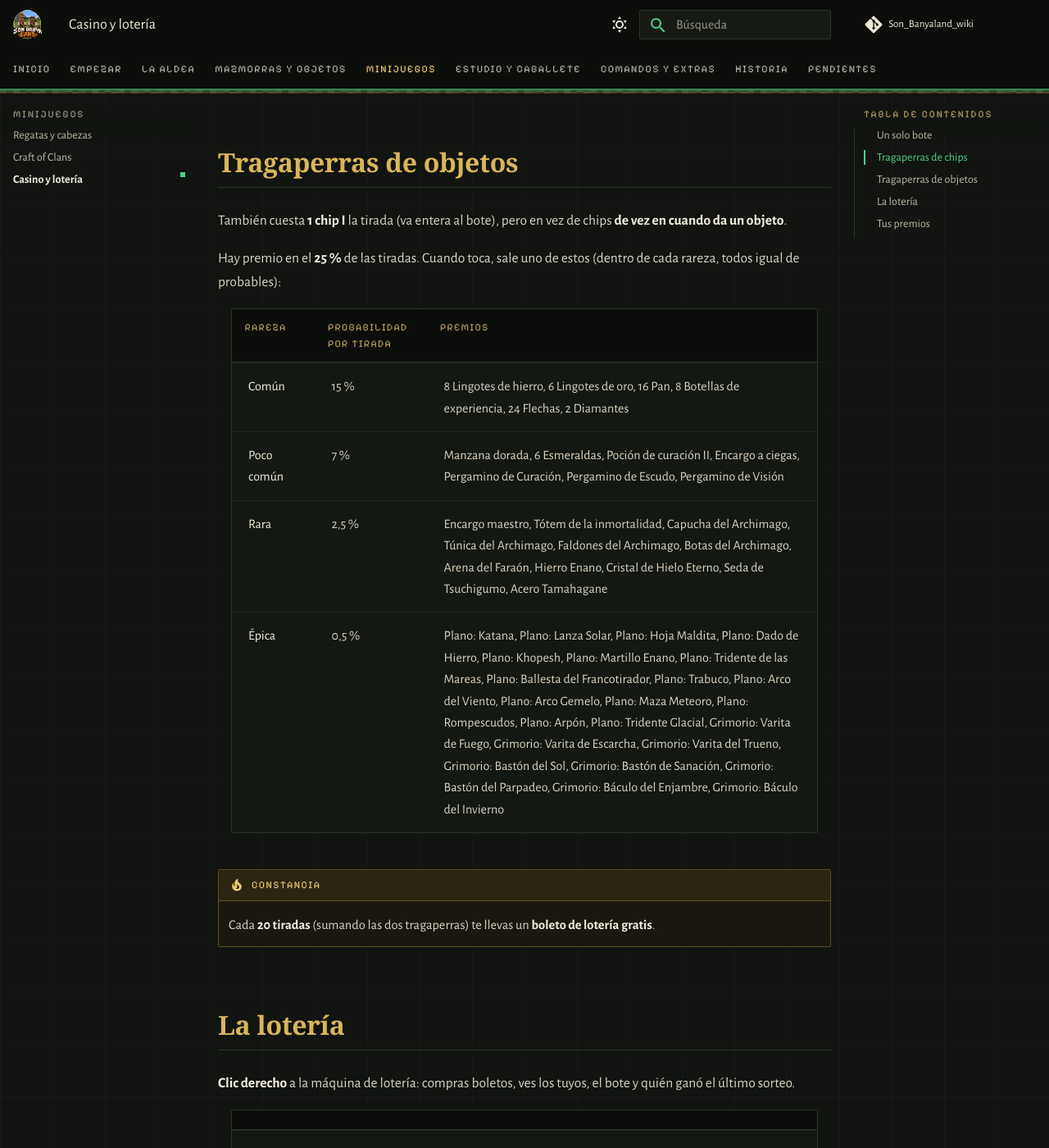
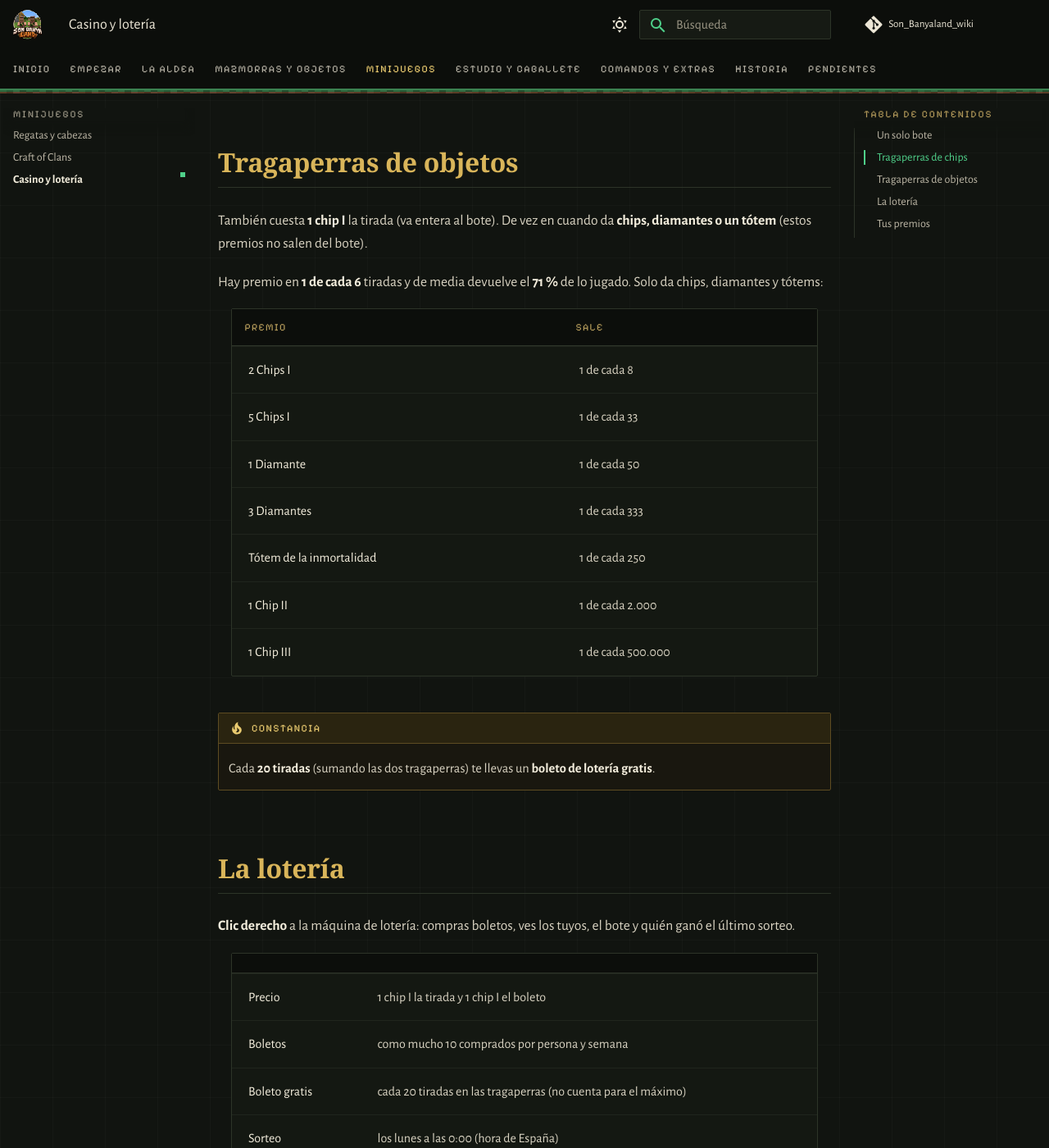
Before and after one commit to PigPilgrim/Son_Banyaland_wiki, an MkDocs documentation site: the page built from docs/casino.md, in a window 1280 px wide and 1400 px high, scrolled down 1425 px. Shown: the whole window at 82% size. Built offline with MkDocs 1.6.1 and Material for MkDocs 9.7.7, drawn with Linux system fonts in a browser that asks for light colours; some web fonts are replaced; comment, search, counter and statistics services are not loaded.

Commit message:
Casino: la tragaperras de objetos da solo chips, diamantes y tótems; Craft of Clans: botón «Avisos de ataques»; guías: los logros del crimen se anuncian sin nombre; calidad de la mercancía: precio hasta +30 %
Co-Authored-By: Claude Opus 5.5 <noreply@anthropic.com>

```diff
--- a/docs/_generado/casino_objetos.md
+++ b/docs/_generado/casino_objetos.md
@@ -1,8 +1,11 @@
-Hay premio en el **25 %** de las tiradas. Cuando toca, sale uno de estos (dentro de cada rareza, todos igual de probables):
+Hay premio en **1 de cada 6** tiradas y de media devuelve el **71 %** de lo jugado. Solo da chips, diamantes y tótems:
 
-| Rareza | Probabilidad por tirada | Premios |
-|---|---|---|
-| Común | 15 % | 8 Lingotes de hierro, 6 Lingotes de oro, 16 Pan, 8 Botellas de experiencia, 24 Flechas, 2 Diamantes |
-| Poco común | 7 % | Manzana dorada, 6 Esmeraldas, Poción de curación II, Encargo a ciegas, Pergamino de Curación, Pergamino de Escudo, Pergamino de Visión |
-| Rara | 2,5 % | Encargo maestro, Tótem de la inmortalidad, Capucha del Archimago, Túnica del Archimago, Faldones del Archimago, Botas del Archimago, Arena del Faraón, Hierro Enano, Cristal de Hielo Eterno, Seda de Tsuchigumo, Acero Tamahagane |
-| Épica | 0,5 % | Plano: Katana, Plano: Lanza Solar, Plano: Hoja Maldita, Plano: Dado de Hierro, Plano: Khopesh, Plano: Martillo Enano, Plano: Tridente de las Mareas, Plano: Ballesta del Francotirador, Plano: Trabuco, Plano: Arco del Viento, Plano: Arco Gemelo, Plano: Maza Meteoro, Plano: Rompescudos, Plano: Arpón, Plano: Tridente Glacial, Grimorio: Varita de Fuego, Grimorio: Varita de Escarcha, Grimorio: Varita del Trueno, Grimorio: Bastón del Sol, Grimorio: Bastón de Sanación, Grimorio: Bastón del Parpadeo, Grimorio: Báculo del Enjambre, Grimorio: Báculo del Invierno |
+| Premio | Sale |
+|---|---|
+| 2 Chips I | 1 de cada 8 |
+| 5 Chips I | 1 de cada 33 |
+| 1 Diamante | 1 de cada 50 |
+| 3 Diamantes | 1 de cada 333 |
+| Tótem de la inmortalidad | 1 de cada 250 |
+| 1 Chip II | 1 de cada 2.000 |
+| 1 Chip III | 1 de cada 500.000 |
--- a/docs/casino.md
+++ b/docs/casino.md
@@ -25,7 +25,8 @@ Si sale un premio más grande que lo que hay en el bote, te llevas todo el bote.
 
 ## Tragaperras de objetos
 
-También cuesta **1 chip I** la tirada (va entera al bote), pero en vez de chips **de vez en cuando da un objeto**.
+También cuesta **1 chip I** la tirada (va entera al bote). De vez en cuando da **chips, diamantes o un tótem**
+(estos premios no salen del bote).
 
 --8<-- "_generado/casino_objetos.md"
 
```
Also changed, not shown: docs/_generado/crimen_calidad.md (+2 -2 lines), docs/clanes.md (+1 -0 lines), docs/guias.md (+2 -1 lines), generar.py (+3 -5 lines).
